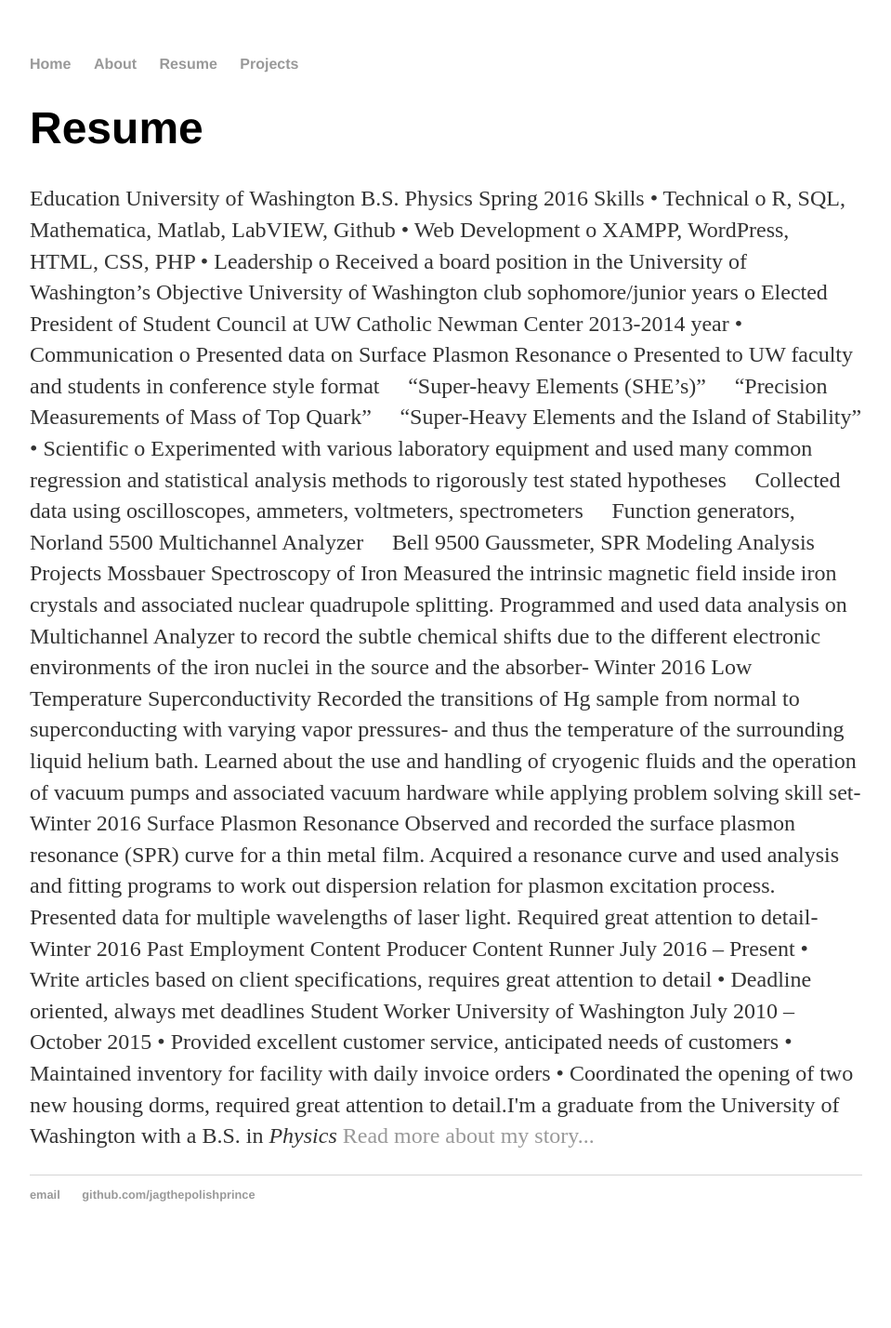
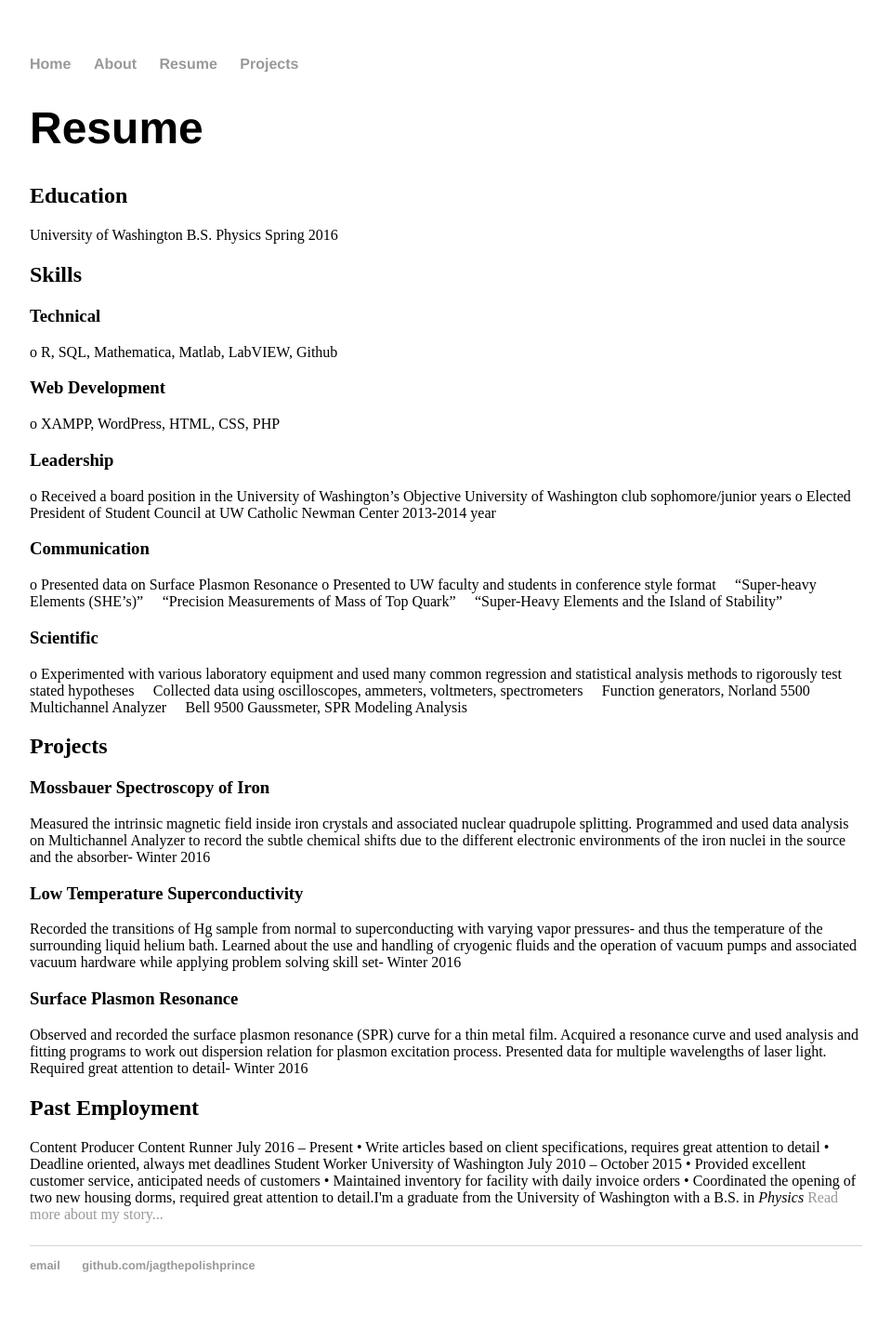
Before and after one commit to jagthepolishprince/jagthepolishprince.github.io, a Jekyll site: the page built from resume/index.html, in a window 1280 px wide. Shown: the whole page at 93% size, without its empty margins (160-1119 px from the left). Built offline with Jekyll 4.4.1, drawn with Linux system fonts in a browser that asks for light colours; before the commit the page ends 1352 px from its top, so only the background shows below that.

```diff
--- a/resume/index.html
+++ b/resume/index.html
@@ -4,37 +4,37 @@ title: James Godwin,Resume of a Problem Solver
 ---
 <div class="blurb">
 	<h1>Resume</h1>
-	<p>Education
+	<p><h2>Education</h2>
 	University of Washington
 B.S. Physics Spring 2016
-Skills
-•	Technical
+	<h2>Skills</h2>
+	<h3>Technical</h3>
 o	R, SQL, Mathematica, Matlab, LabVIEW, Github
-•	Web Development
+	<h3>Web Development</h3>
 o	XAMPP, WordPress, HTML, CSS, PHP
-•	Leadership
+	<h3>Leadership</h3>
 o	Received a board position in the University of Washington’s Objective University of Washington club sophomore/junior years
 o	Elected President of Student Council at UW Catholic Newman Center 2013-2014 year
-•	Communication
+	<h3>Communication</h3>
 o	Presented data on Surface Plasmon Resonance
 o	Presented to UW faculty and students in conference style format
 	 “Super-heavy Elements (SHE’s)”
 	 “Precision Measurements of Mass of Top Quark”
 	 “Super-Heavy Elements and the Island of Stability”
-•	Scientific
+	<h3>Scientific</h3>
 o	Experimented with various laboratory equipment and used many common regression and statistical analysis methods to rigorously test stated hypotheses
 	Collected data using oscilloscopes, ammeters, voltmeters, spectrometers
 	Function generators, Norland 5500 Multichannel Analyzer
 	Bell 9500 Gaussmeter, SPR Modeling Analysis
-Projects
-Mossbauer Spectroscopy of Iron
+<h2>Projects<h2>
+	<h3>Mossbauer Spectroscopy of Iron</h3>
 Measured the intrinsic magnetic field inside iron crystals and associated nuclear quadrupole splitting. Programmed and used data analysis on Multichannel Analyzer to record the subtle chemical shifts due to the different electronic environments of the iron nuclei in the source and the absorber- Winter 2016
-Low Temperature Superconductivity
+	<h3>Low Temperature Superconductivity</h3>
 Recorded the transitions of Hg sample from normal to superconducting with varying vapor pressures- and thus the temperature of the surrounding liquid helium bath. Learned about the use and handling of cryogenic fluids and the operation of vacuum pumps and associated vacuum hardware while applying problem solving skill set- Winter 2016
-Surface Plasmon Resonance
+	<h3>Surface Plasmon Resonance</h3>
 Observed and recorded the surface plasmon resonance (SPR) curve for a thin metal film. Acquired a resonance curve and used analysis and fitting programs to work out dispersion relation for plasmon excitation process. Presented data for multiple wavelengths of laser light. Required great attention to detail- Winter 2016
 
-Past Employment
+	<h2>Past Employment</h2>
 Content Producer
 Content Runner 					July 2016 – Present
 •	Write articles based on client specifications, requires great attention to detail
```
